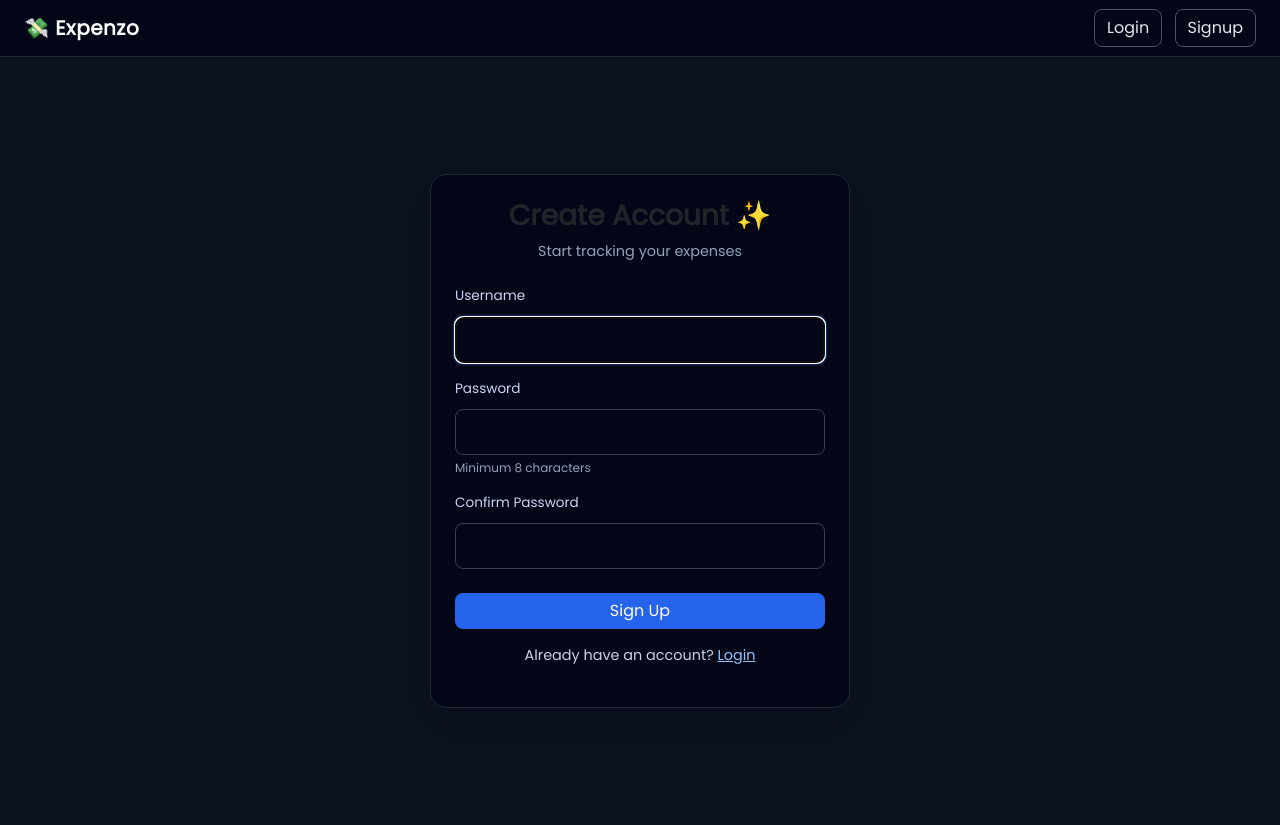
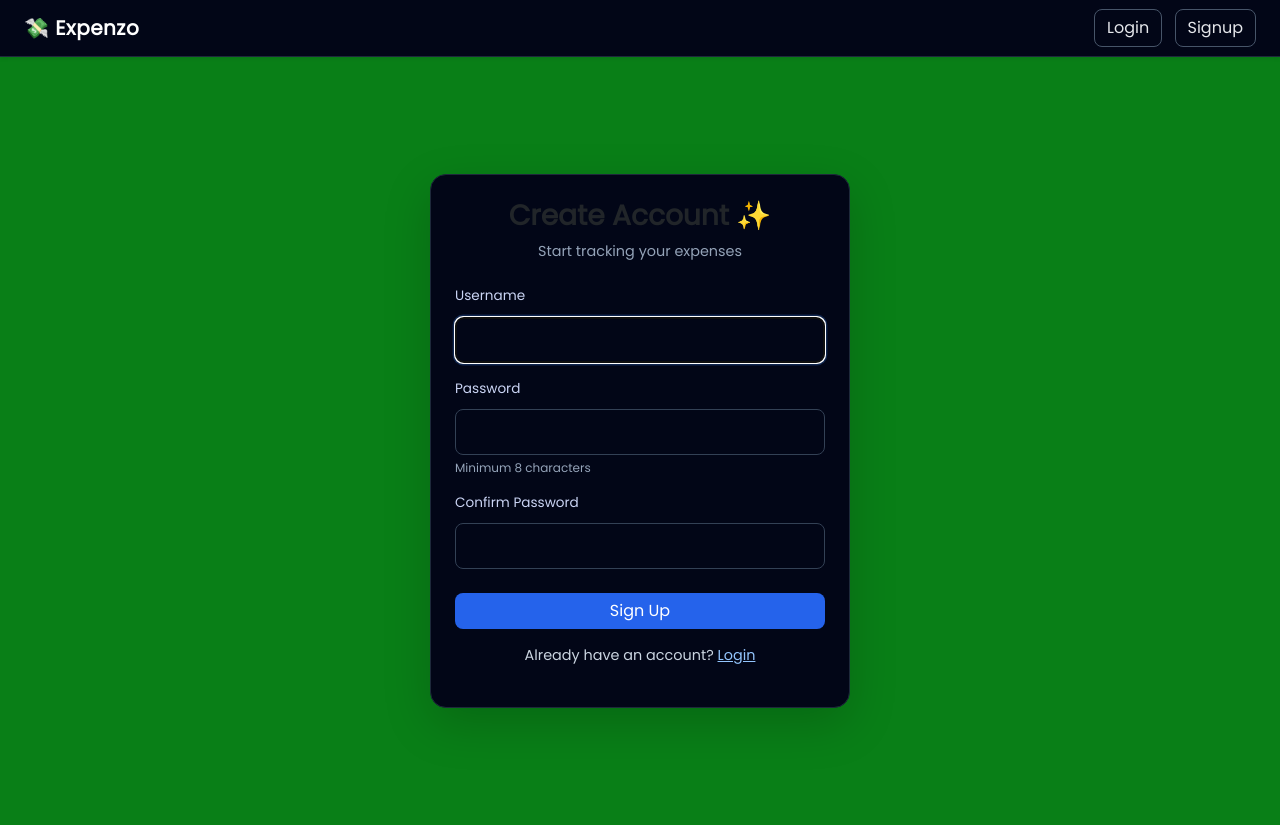
Before and after one commit to gohil-gaurav/expenzo-expense-tracker, a Django app: page /signup/ in a window 1280 px wide. Run offline with Django 5.2, Linux system fonts and the light colour scheme.

Commit message:
change css

```diff
--- a/expenzo/expenses/static/expenses/css/dark.css
+++ b/expenzo/expenses/static/expenses/css/dark.css
@@ -3,7 +3,7 @@
 ================================ */
 body {
     font-family: 'Poppins', sans-serif;
-    background-color: #0b1220;
+    background-color: #097f17;
     color: #e5e7eb;
 }
 
```
